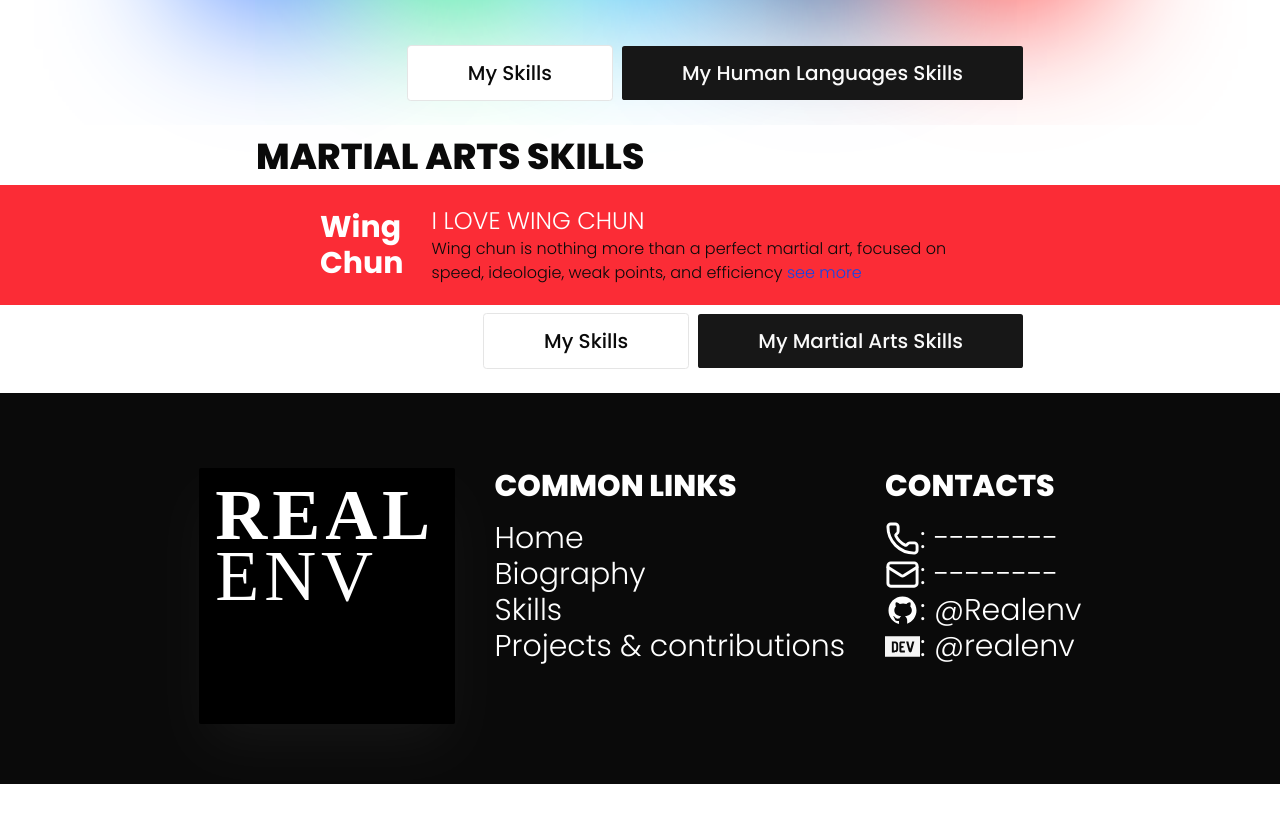
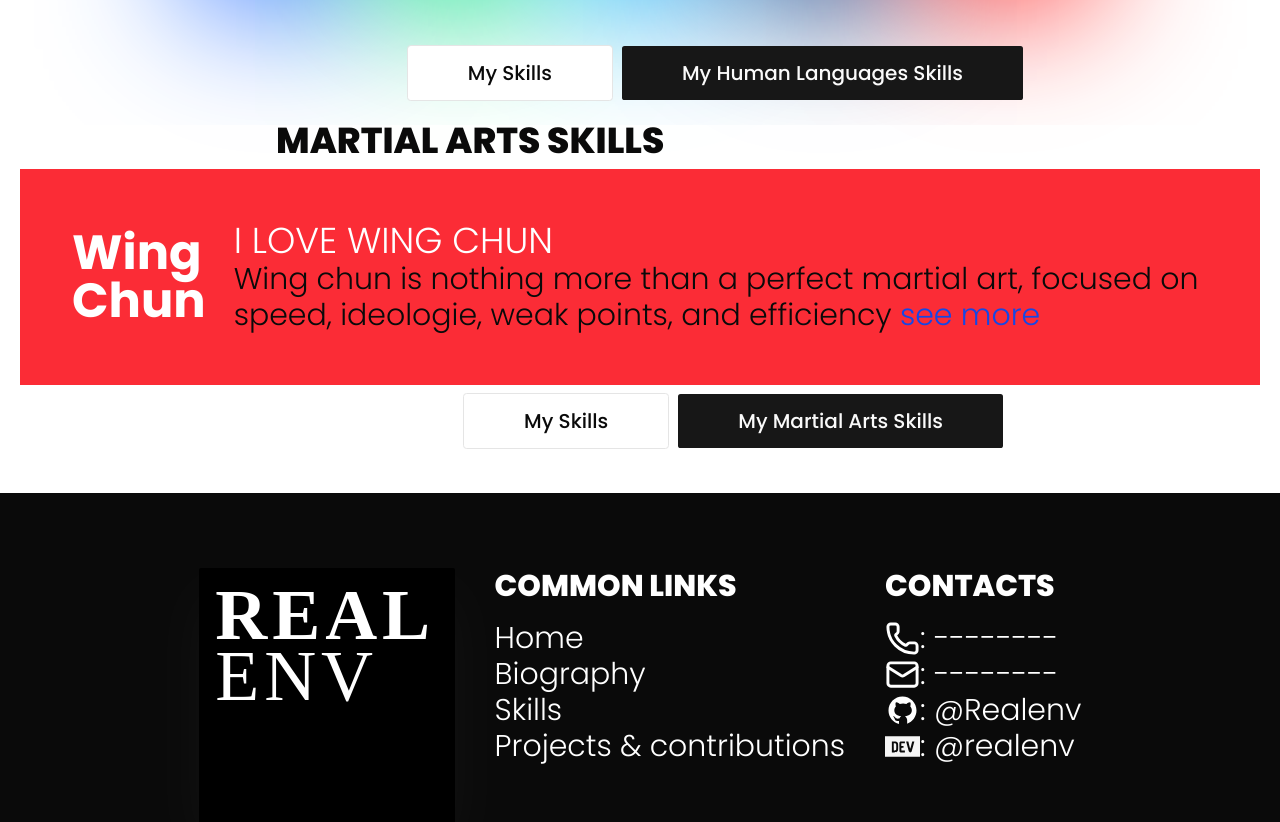
Before and after one commit to Realenv/realenv-s-website, a Next.js app: page / in a window 1280 px wide. Shown: the part 1908-2730 px from the top of the page. Before the commit the page ends 2692 px from the top, so only its background shows below. Built offline with nearby package versions, Linux system fonts and the light colour scheme.

Commit message:
Improve responsiveness of the martial arts component section

```diff
--- a/src/app/components/martial-arts/index.tsx
+++ b/src/app/components/martial-arts/index.tsx
@@ -5,13 +5,15 @@ import Link from "next/link";
 
 const MartialArts = (props: {includeBtns?: boolean}) => {
   return (
-    <div className="pt-9 flex flex-col gap-y-2 justify-center">
+    <div className="p-5 flex flex-col gap-y-2 justify-center">
         <h2 className="relative z-15 hero-xl-style auto-sizing-h2 font-extrabold uppercase sm-15">martial arts skills</h2>
-        <div className="flex justify-center items-center bg-red-500 hero-style py-5 gap-3 xl:gap-7">
-          <h2 className="capitalize font-bold text-3xl text-background">wing<br/> chun</h2>
-          <div className="flex flex-col">
-            <h3 className="uppercase font-light text-background text-2xl">I love Wing chun</h3>
-            <p className="font-light text-foreground">Wing chun is nothing more than a perfect martial art, focused on speed, ideologie, weak points, and efficiency <Link className="link-style" href="https://www.youtube.com/@wingchunenligne5595">see more</Link></p>
+        <div className="bg-red-500 hero-style py-5 xl:p-13 flex justify-center">
+          <div className="flex justify-center items-center max-w-7xl gap-3 xl:gap-7">
+            <h2 className="capitalize font-bold text-3xl sm:text-4xl md:text-5xl 2xl:text-7xl text-background">wing<br/> chun</h2>
+            <div className="flex flex-col">
+              <h3 className="uppercase font-light text-background text-2xl sm:text-3xl md:text-4xl 2xl:text-6xl">I love Wing chun</h3>
+              <p className="font-light text-foreground text-xl sm:text-2xl md:text-3xl 2xl:text-5xl">Wing chun is nothing more than a perfect martial art, focused on speed, ideologie, weak points, and efficiency <Link className="link-style" href="https://www.youtube.com/@wingchunenligne5595">see more</Link></p>
+            </div>
           </div>
         </div>
         { (props.includeBtns == undefined) && (<div className="relative z-15 hero-xl-style gap-x-2 gap-y-1 flex justify-end flex-wrap">
```
